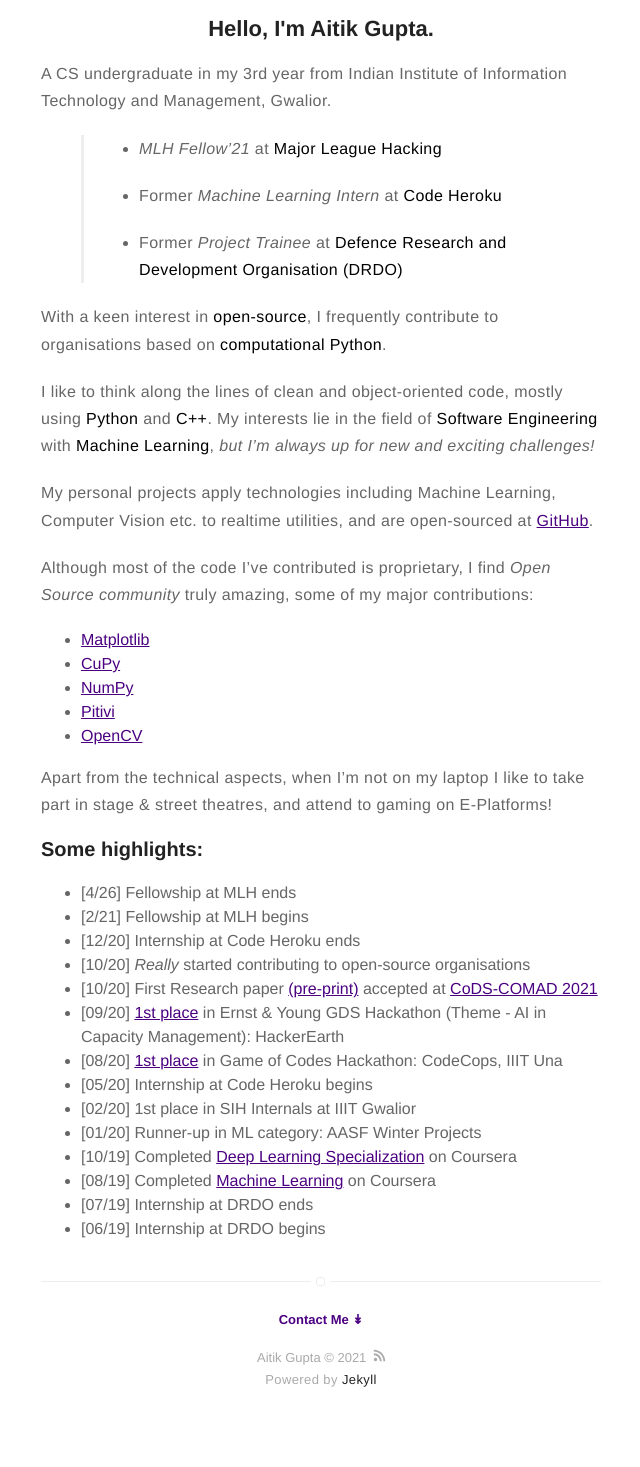
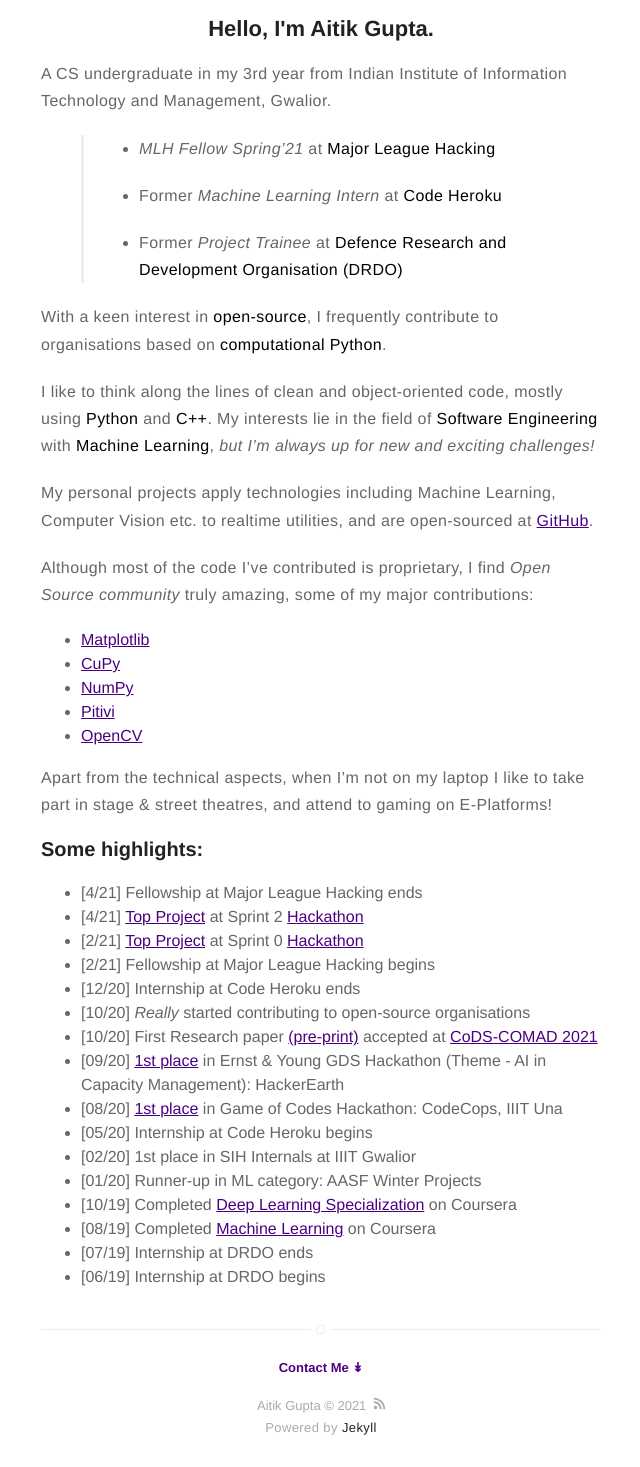
Before and after one commit to AitikGupta/AitikGupta.github.io, a Jekyll site: the page built from about.md, in a window 1280 px wide, cut to the strip 409-1876 px from the top of the page. Shown: the whole strip, without its empty margins (319-959 px from the left). Built offline with Jekyll 4.4.1, drawn with Linux system fonts in a browser that asks for light colours; before the commit the page ends 1828 px from its top, so only the background shows below that.

Commit message:
Update About

```diff
--- a/about.md
+++ b/about.md
@@ -7,7 +7,7 @@
 
 <h2 align="center"> Hello, I'm Aitik Gupta. </h2>
 A CS undergraduate in my 3rd year from Indian Institute of Information Technology and Management, Gwalior.
-> * _MLH Fellow'21_ at __Major League Hacking__
+> * _MLH Fellow Spring'21_ at __Major League Hacking__
 >
 > * Former _Machine Learning Intern_ at __Code Heroku__
 >
@@ -29,8 +29,10 @@
 Apart from the technical aspects, when I'm not on my laptop I like to take part in stage & street theatres, and attend to gaming on E-Platforms!
 
 ### Some highlights:
-- [4/26] Fellowship at MLH ends
-- [2/21]  Fellowship at MLH begins
+- [4/21] Fellowship at Major League Hacking ends
+- [4/21] [Top Project](https://devpost.com/software/sociomark) at Sprint 2 [Hackathon](https://fellowship-explorer-2-batch-2.devpost.com/project-gallery)
+- [2/21] [Top Project](https://devpost.com/software/vscode-github-projects) at Sprint 0 [Hackathon](https://fellowship-explorer-0-batch-2.devpost.com/project-gallery)
+- [2/21]  Fellowship at Major League Hacking begins
 - [12/20] Internship at Code Heroku ends
 - [10/20] _Really_ started contributing to open-source organisations
 - [10/20] First Research paper [(pre-print)](https://arxiv.org/abs/2010.13714){:target="_blank"} accepted at [CoDS-COMAD 2021](https://dl.acm.org/doi/abs/10.1145/3430984.3430986){:target="_blank"}
```
